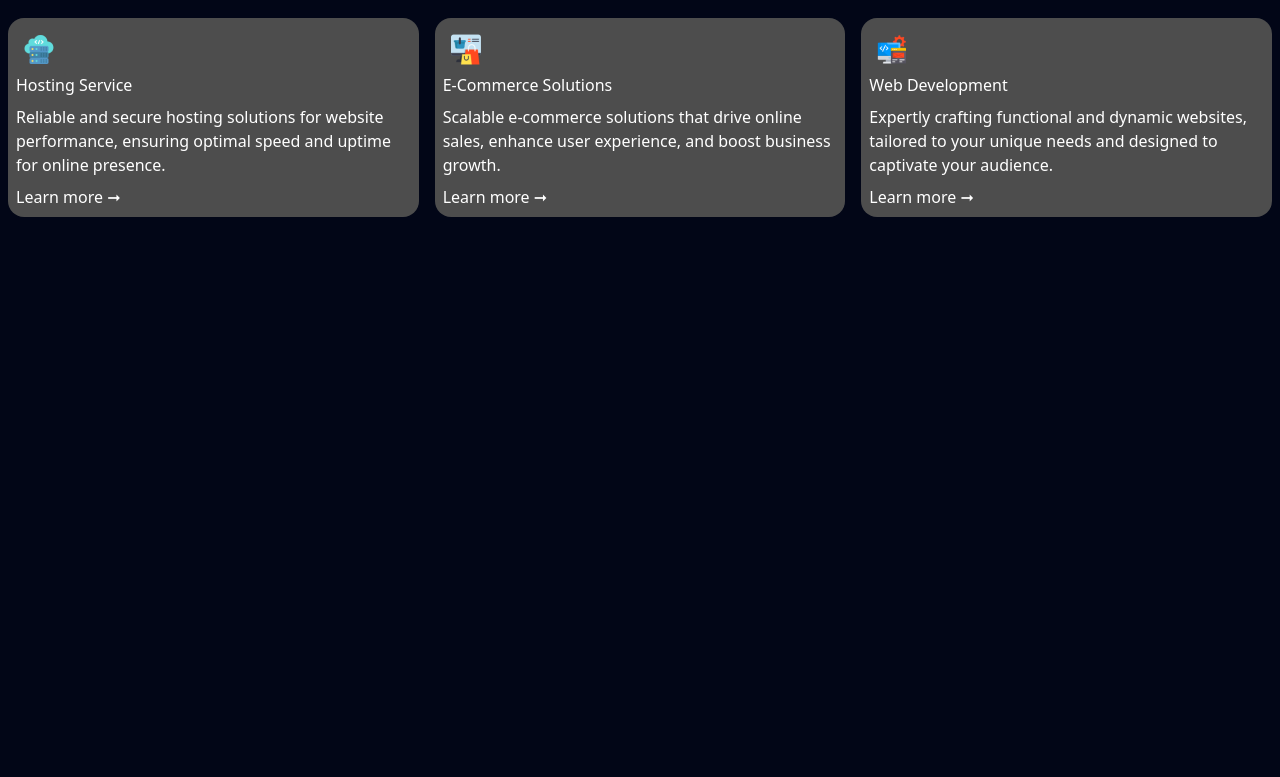
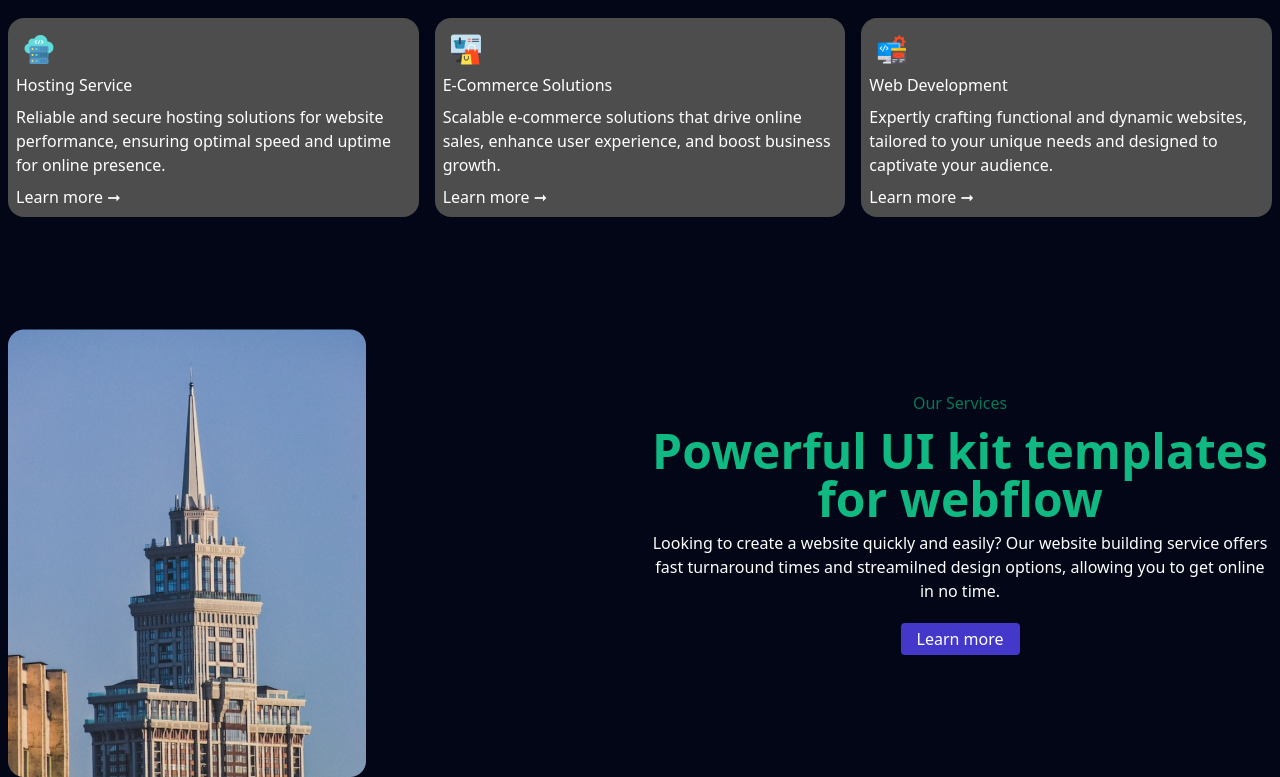
Before and after one commit to KingBonfante/prova01, a Next.js app: page / in a window 1280 px wide. Shown: the part 611-1388 px from the top of the page. Before the commit the page ends 828 px from the top, so only its background shows below. Built offline with nearby package versions, Linux system fonts and the light colour scheme.

Commit message:
feat: Template

```diff
--- /dev/null
+++ b/app/components/Templates.tsx
@@ -0,0 +1,15 @@
+export default function Templates(){
+    return(
+        <div className="mt-8 lg:grid grid-cols-2 items-center">
+            <div className="mx-2 mt-20">
+                <img src="/img/cobertura.png" alt="" />
+            </div>
+            <div>
+                <h3 className="text-emerald-700 mt-5">Our Services</h3>
+                <h3 className="text-emerald-500 text-5xl font-semibold mt-3">Powerful UI kit templates for webflow</h3>
+                <h3 className="mt-2 mx-2 font-light">Looking to create a website quickly and easily? Our website building service offers fast turnaround times and streamilned design options, allowing you to get online in no time.</h3>
+                <button className="bg-indigo-700 p-1 px-4 rounded mt-5">Learn more</button>
+            </div>
+      </div>
+    );
+}
--- a/app/page.tsx
+++ b/app/page.tsx
@@ -1,7 +1,7 @@
 import Header from "./components/Header";
 import Banner from "./components/Banner";
 import Built from "./components/Built";
-// import Footer from "./components/Footer";
+import Templates from "./components/Templates";
 
 export default function Home() {
   return (
@@ -9,7 +9,7 @@ export default function Home() {
       <Header/>
       <Banner/>
       <Built/>
-      {/* <Footer/> */}
+      <Templates/>
    </div>
   );
 }
```
Also changed, not shown: public/img/cobertura.png (added).
